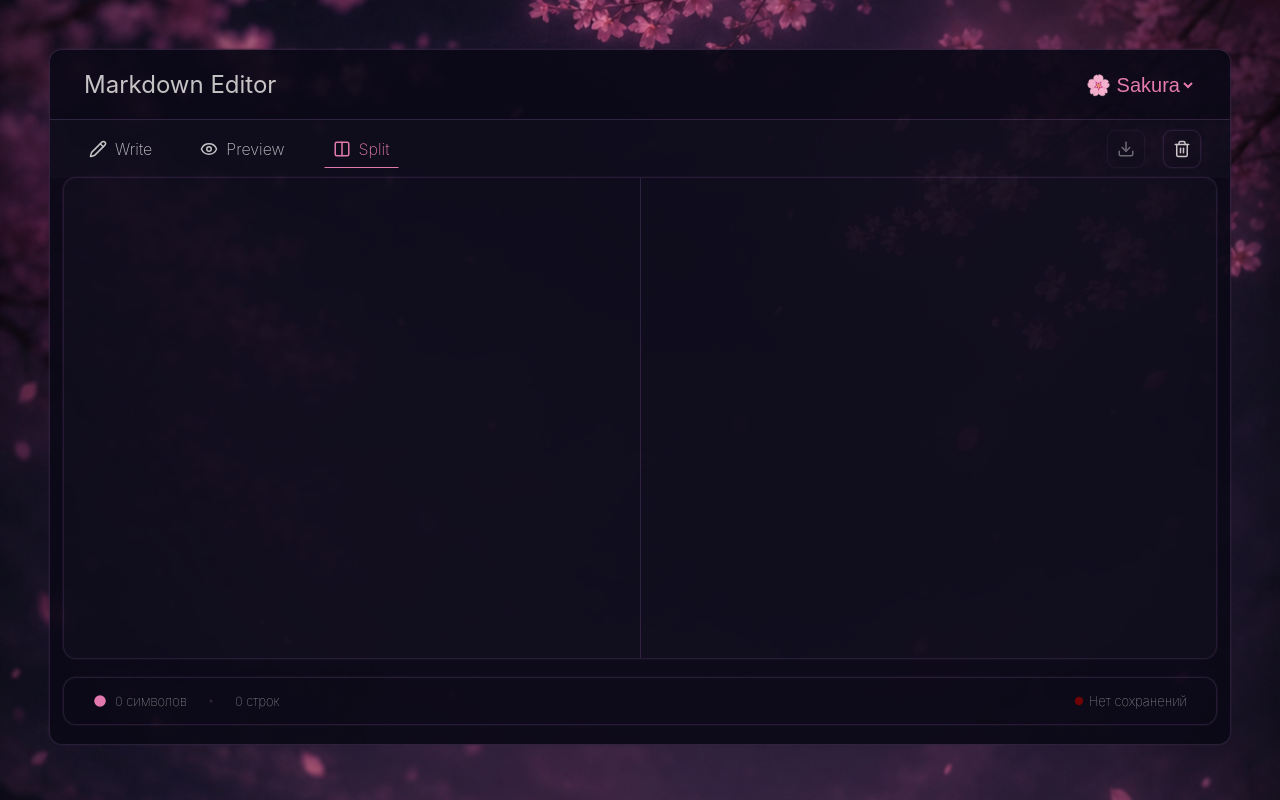
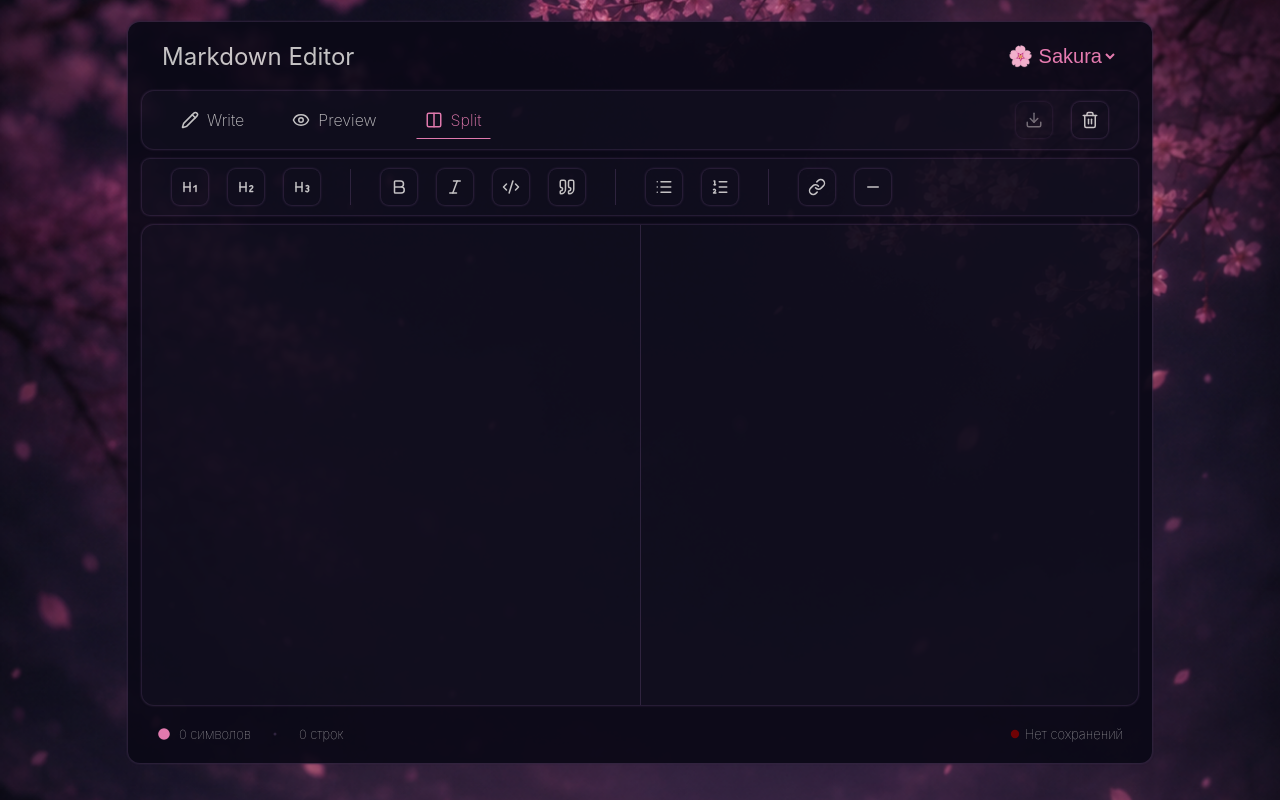
Before and after one commit to glvgvzh/markdown-editor, a React (Vite) app: page / in a window 1280 px wide. Built offline with nearby package versions, Linux system fonts and the light colour scheme.

Commit message:
add markdown formatting toolbar actions

```diff
--- a/src/App.css
+++ b/src/App.css
@@ -1,28 +1,43 @@
 :root {
     --accent: #f082b8;
+
     --body-bgc: #060612;
     --body-text-color: #d1d0d0;
+
     --app-bgc: #0b0917;
     --borders-color: #312540;
-    --toolbar-and-main-bgc: #100d1d;
+
+    --borders: 0 0 2px 1px var(--borders-color);
+
+    --containers-bgc: #100d1d;
+
     --linksHover-and-blockquote: #ce8ad1;
+
     --successSave-color: #338852;
     --failSave-color: #740000;
+
     --preview-p-code-bgc: #f082b714;
-
     --body-image: url('./assets/backgrounds/sakura background.png');
 }
 
 .theme-ocean {
     --accent: #4fd1c5;
+
     --body-bgc: #051012;
     --body-text-color: #d1d0d0;
+
     --app-bgc: #0b181c;
     --borders-color: #1f3a40;
-    --toolbar-and-main-bgc: #011822;
+
+    --borders: 0 0 2px 1px var(--borders-color);
+
+    --containers-bgc: #011822;
+
     --linksHover-and-blockquote: #38b2ac;
+
     --successSave-color: #338852;
     --failSave-color: #740000;
+
     --preview-p-code-bgc: #4fd1c514;
     --body-image: url('./assets/backgrounds/ocean background.png');
 }
@@ -36,7 +51,9 @@
     --app-bgc: #0a1020;
     --borders-color: #28314f;
 
-    --toolbar-and-main-bgc: #0d1528;
+    --borders: 0 0 2px 1px var(--borders-color);
+
+    --containers-bgc: #0d1528;
 
     --linksHover-and-blockquote: #d6bcfa;
 
@@ -53,7 +70,7 @@
 }
 
 body {
-    padding: 50px;
+    padding: 1.7% 10%;
     font-family: -apple-system, BlinkMacSystemFont, sans-serif;
     background-color: var(--body-bgc);
     color: var(--body-text-color);
@@ -83,7 +100,7 @@ button {
     font: inherit;
     border: 1px solid transparent;
 
-    transition: 0.5s;
+    transition: 0.2s;
 }
 
 button:disabled {
@@ -112,7 +129,7 @@ button:not(:disabled):hover,
     .app {
         opacity: 0.93;
         background-color: var(--app-bgc);
-        box-shadow: 0 0 2px 1px var(--borders-color);
+        box-shadow: var(--borders);
         border-radius: 12px;
         padding: 20px 14px;
         display: flex;
@@ -147,10 +164,10 @@ button:not(:disabled):hover,
             display: flex;
             align-items: center;
             padding: 10px;
-            background-color: var(--toolbar-and-main-bgc);
-            margin: 0 -14px -20px -14px;
+            background-color: var(--containers-bgc);
 
-            border-top: 1px solid var(--borders-color);
+            box-shadow: var(--borders);
+            border-radius: 12px;
         }
 
             .active-button {
@@ -179,15 +196,48 @@ button:not(:disabled):hover,
             }
 
             .toolbar-actions button {
-                box-shadow: 0 0 2px 1px var(--borders-color);
+                box-shadow: var(--borders);
                 border-radius: 8px;
+            }
+
+        .formatting-toolbar {
+            background-color: var(--containers-bgc);
+            display: flex;
+            align-items: center;
+            margin: -10px 0;
+            box-shadow: var(--borders);
+            border-radius: 8px;
+            padding: 10px 0;
+        }
+
+            .formatting-toolbar button {
+                width: 36px;
+                height: 36px;
+                box-shadow: var(--borders);
+                border-radius: 8px;
+            }
+
+            .headings,
+            .text-formattings,
+            .lists,
+            .others {
+                display: flex;
+                align-items: center;
+                gap: 20px;
+                padding: 0 30px;
+            }
+
+            .headings,
+            .text-formattings,
+            .lists {
+                border-right: 1px solid var(--borders-color);
             }
 
         .main {
             display: flex;
-            box-shadow: 0 0 2px 1px var(--borders-color);
+            box-shadow:var(--borders);
             border-radius: 12px;
-            background-color: var(--toolbar-and-main-bgc);
+            background-color: var(--containers-bgc);
         }
 
             .editor-section,
@@ -262,18 +312,13 @@ button:not(:disabled):hover,
 
             .preview-area pre div {
                 border: none !important;
-                box-shadow: 0 0 2px 1px var(--borders-color);
+                box-shadow: var(--borders)
             }
 
 
         .footer {
             display: flex;
             align-items: center;
-
-            box-shadow: 0 0 2px 1px var(--borders-color);
-            border-radius: 12px;
-
-            padding: 14px;
 
             font-size: 13px;
             font-weight: 100;
--- a/src/App.jsx
+++ b/src/App.jsx
@@ -3,6 +3,7 @@ import './App.css'
 import EditorSection from './components/EditorSection';
 import MarkdownPreview from './components/MarkdownPreview';
 import Toolbar from './components/Toolbar';
+import FormattingToolbar from './components/FormattingToolbar';
 import Footer from './components/Footer';
 
 import { useState, useEffect, useRef } from "react"
@@ -116,6 +117,8 @@ function App() {
         text={text}
       />
 
+      <FormattingToolbar text={text} setText={setText} />
+
       <main className={`main main-${viewMode}`}>
 
         {viewMode === 'write' &&
--- /dev/null
+++ b/src/components/FormattingToolbar.jsx
@@ -0,0 +1,65 @@
+import { Heading1, Heading2, Heading3, Bold, Italic, CodeXml, Quote, List, ListOrdered, Link, Minus } from "lucide-react"
+
+const symbols = {
+    heading1: '# ',
+    heading2: '## ',
+    heading3: '### ',
+    bold: '**',
+    italic: '_',
+    code: '`',
+    quote: '> ',
+    list: '* ',
+    listOrdered: '1. ',
+    hr: '___'
+}
+
+function FormattingToolbar({ text, setText }) {
+
+    function Replacement(symbol) {
+        const textarea = document.getElementById('editor')
+        const start = textarea.selectionStart
+        const end = textarea.selectionEnd
+
+        if (start === end) return
+
+        const substr = textarea.value.substring(start, end)
+        let replacement
+        if (symbol === 'bold' || symbol === 'italic' || symbol === 'code') {
+            replacement = `${symbols[symbol]}${substr}${symbols[symbol]}`
+        }
+        else {
+            replacement = `${symbols[symbol]}${substr}`
+        }
+        textarea.setRangeText(replacement, start, end, 'select')
+        setText(textarea.value)
+    }
+
+    return (
+        <div className="formatting-toolbar">
+            <div className="headings">
+                <button onClick={() => { Replacement('heading1') }}><Heading1 /></button>
+                <button onClick={() => { Replacement('heading2') }}><Heading2 /></button>
+                <button onClick={() => { Replacement('heading3') }}><Heading3 /></button>
+            </div>
+
+            <div className="text-formattings">
+                <button onClick={() => { Replacement('bold') }}><Bold /></button>
+                <button onClick={() => { Replacement('italic') }}><Italic /></button>
+                <button onClick={() => { Replacement('code') }}><CodeXml /></button>
+                <button onClick={() => { Replacement('quote') }}><Quote /></button>
+            </div>
+
+            <div className="lists">
+                <button onClick={() => { Replacement('list') }}><List /></button>
+                <button onClick={() => { Replacement('listOrdered') }}><ListOrdered /></button>
+            </div>
+
+            <div className="others">
+                <button><Link /></button>
+                <button><Minus /></button>
+            </div>
+        </div>
+    )
+}
+
+export default FormattingToolbar
```
Also changed, not shown: src/assets/formatting toolbar ref.png (added).
